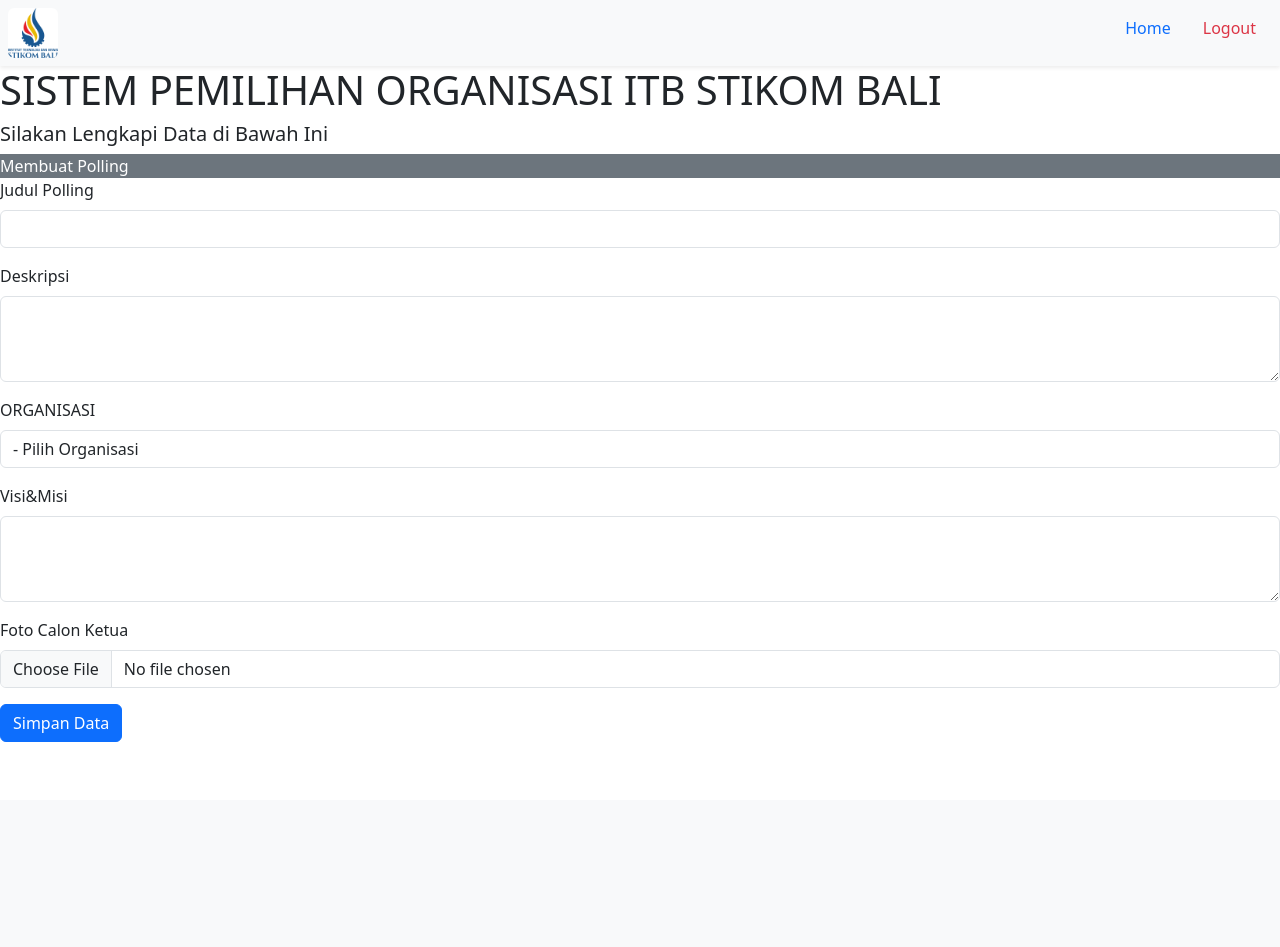
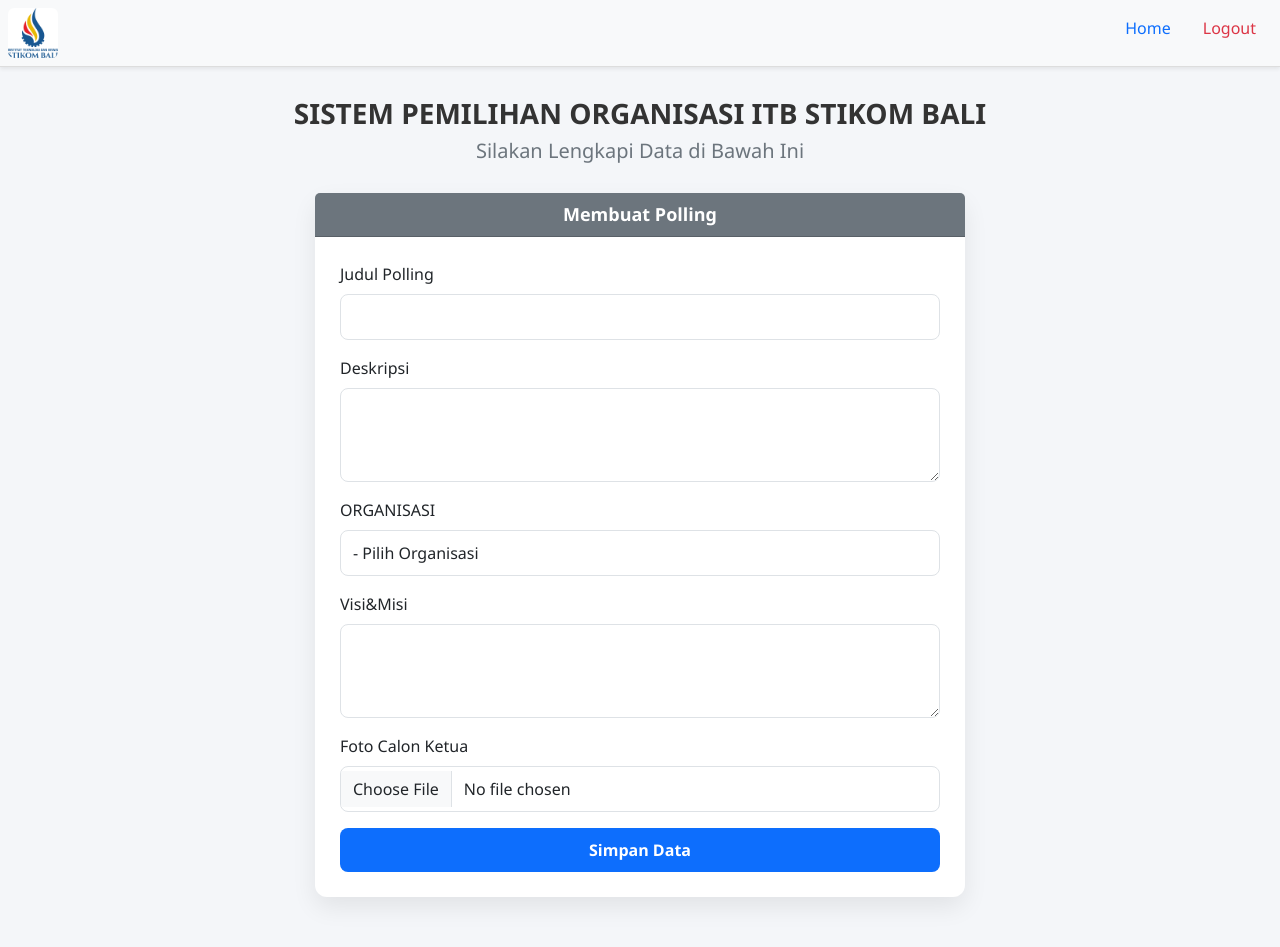
Before and after one commit to dityaamass/projek-backend-voting-online, a PHP site: page /buatPolling.php in a window 1280 px wide. Before the commit the page ends 742 px from the top, so only its background shows below. Run offline with PHP 8.4, Linux system fonts and the light colour scheme.

Commit message:
membuat style css untuk halaman buat polling

```diff
--- a/buatPolling.php
+++ b/buatPolling.php
@@ -11,6 +11,7 @@
     <title>Membuat Polling</title>
     <link href="https://cdn.jsdelivr.net/npm/bootstrap@5.3.8/dist/css/bootstrap.min.css" rel="stylesheet"
         integrity="sha384-sRIl4kxILFvY47J16cr9ZwB07vP4J8+LH7qKQnuqkuIAvNWLzeN8tE5YBujZqJLB" crossorigin="anonymous">
+    <link rel="stylesheet" href="polling.css">
 </head>
 
 <body>
@@ -29,7 +30,7 @@
     <h5>Silakan Lengkapi Data di Bawah Ini</h5>
 
     <div class="form-wrapper">
-        <div class="crad">
+        <div class="card">
             <div class="card-header bg-secondary text-white">
                 Membuat Polling
             </div>
--- /dev/null
+++ b/polling.css
@@ -0,0 +1,81 @@
+body {
+    background: #f4f6f9;
+    font-family: "Segoe UI", Tahoma, Geneva, Verdana, sans-serif;
+    color: #333;
+}
+
+h1 {
+    text-align: center;
+    font-weight: 700;
+    margin-top: 30px;
+    font-size: 28px;
+}
+
+h5 {
+    text-align: center;
+    color: #6c757d;
+    margin-bottom: 30px;
+}
+
+.form-wrapper {
+    display: flex;
+    justify-content: center;
+    align-items: center;
+    padding-bottom: 50px;
+}
+
+.card {
+    width: 100%;
+    max-width: 650px;
+    border: none;
+    border-radius: 12px;
+    box-shadow: 0 10px 25px rgba(0, 0, 0, 0.08);
+}
+
+.card-header {
+    font-size: 18px;
+    font-weight: 600;
+    text-align: center;
+    border-radius: 12px 12px 0 0;
+}
+
+.card-body {
+    padding: 25px;
+}
+
+.form-control {
+    border-radius: 8px;
+    padding: 10px 12px;
+}
+
+.form-control:focus {
+    border-color: #6c757d;
+    box-shadow: none;
+}
+
+.form-label,
+.col-form-label {
+    font-weight: 500;
+}
+
+button.btn-primary {
+    width: 100%;
+    padding: 10px;
+    border-radius: 8px;
+    font-weight: 600;
+    background: #0d6efd;
+    border: none;
+    transition: 0.3s;
+}
+
+button.btn-primary:hover {
+    background: #0b5ed7;
+}
+
+.nav {
+    border-bottom: 1px solid #ddd;
+}
+
+.nav-link {
+    font-weight: 500;
+}
```
